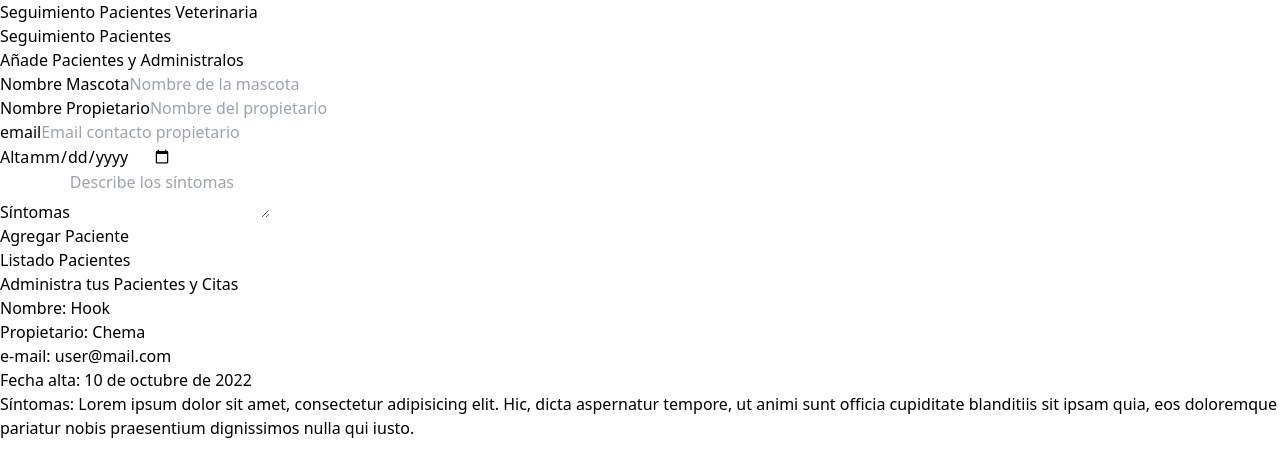
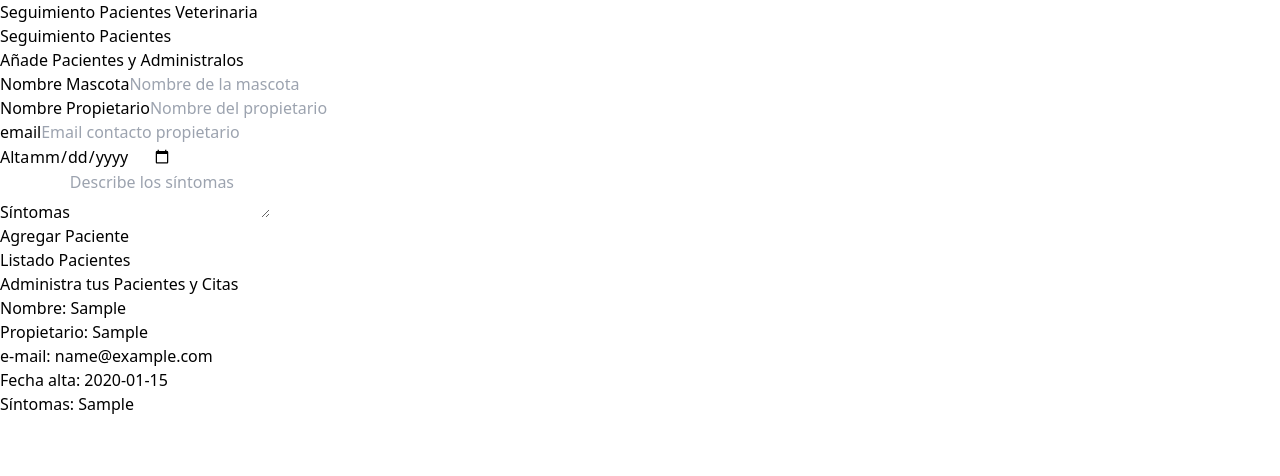
Before and after one commit to ChemaJob/Administrador_Pacientes_Vite, a React (Vite) app: page / in a window 1280 px wide. Both pictures are taken after typing "Sample", "Sample", "name@example.com", "2020-01-15", "Sample" into the empty fields and a click on the input "Agregar Paciente". Shown: the top 476 px of the page. Built offline with nearby package versions, Linux system fonts and the light colour scheme.

Commit message:
Administracion de pacientes - Mostrando la Información de los pacientes en el listado

```diff
--- a/src/components/ListadoPacientes.jsx
+++ b/src/components/ListadoPacientes.jsx
@@ -1,6 +1,6 @@
 import Pacientes from "./Pacientes";
 
-const ListadoPacientes = ({pacientes}) => {
+const ListadoPacientes = ({ pacientes }) => {
   return (
     <div className="md:w-1/2 lg:w-3/5 md:h-screen overflow-y-scroll">
       <h2 className="font-black text-3xl text-center">Listado Pacientes</h2>
@@ -9,12 +9,9 @@ const ListadoPacientes = ({pacientes}) => {
         <span className="text-indigo-600 font-bold">Pacientes y Citas</span>
       </p>
 
-      { pacientes.map( paciente => (
-        <Pacientes
-          paciente={paciente}
-        />
+      {pacientes.map((paciente, index) => (
+        <Pacientes key={index} paciente={paciente} />
       ))}
-
     </div>
   );
 };
--- a/src/components/Pacientes.jsx
+++ b/src/components/Pacientes.jsx
@@ -1,34 +1,31 @@
-const Pacientes = () => {
+const Pacientes = ({ paciente }) => {
+  const { nombre, propietario, email, fecha, sintoma } = paciente;
+
   return (
     <div className="mx-5 my-10 bg-white shadow-md px-5 py-10 rounded-xl">
       <p className="font-bold mb-3 text-gray-700 uppercase">
         Nombre: {""}
-        <span className="font-normal normal-case">Hook</span>
+        <span className="font-normal normal-case">{nombre}</span>
       </p>
 
       <p className="font-bold mb-3 text-gray-700 uppercase">
         Propietario: {""}
-        <span className="font-normal normal-case">Chema</span>
+        <span className="font-normal normal-case">{propietario}</span>
       </p>
 
       <p className="font-bold mb-3 text-gray-700 uppercase">
         e-mail: {""}
-        <span className="font-normal normal-case">user@mail.com</span>
+        <span className="font-normal normal-case">{email}</span>
       </p>
 
       <p className="font-bold mb-3 text-gray-700 uppercase">
         Fecha alta: {""}
-        <span className="font-normal normal-case">10 de octubre de 2022</span>
+        <span className="font-normal normal-case">{fecha}</span>
       </p>
 
       <p className="font-bold mb-3 text-gray-700 uppercase">
         Síntomas: {""}
-        <span className="font-normal normal-case">
-          Lorem ipsum dolor sit amet, consectetur adipisicing elit. Hic, dicta
-          aspernatur tempore, ut animi sunt officia cupiditate blanditiis sit
-          ipsam quia, eos doloremque pariatur nobis praesentium dignissimos
-          nulla qui iusto.
-        </span>
+        <span className="font-normal normal-case">{sintoma}</span>
       </p>
     </div>
   );
```
